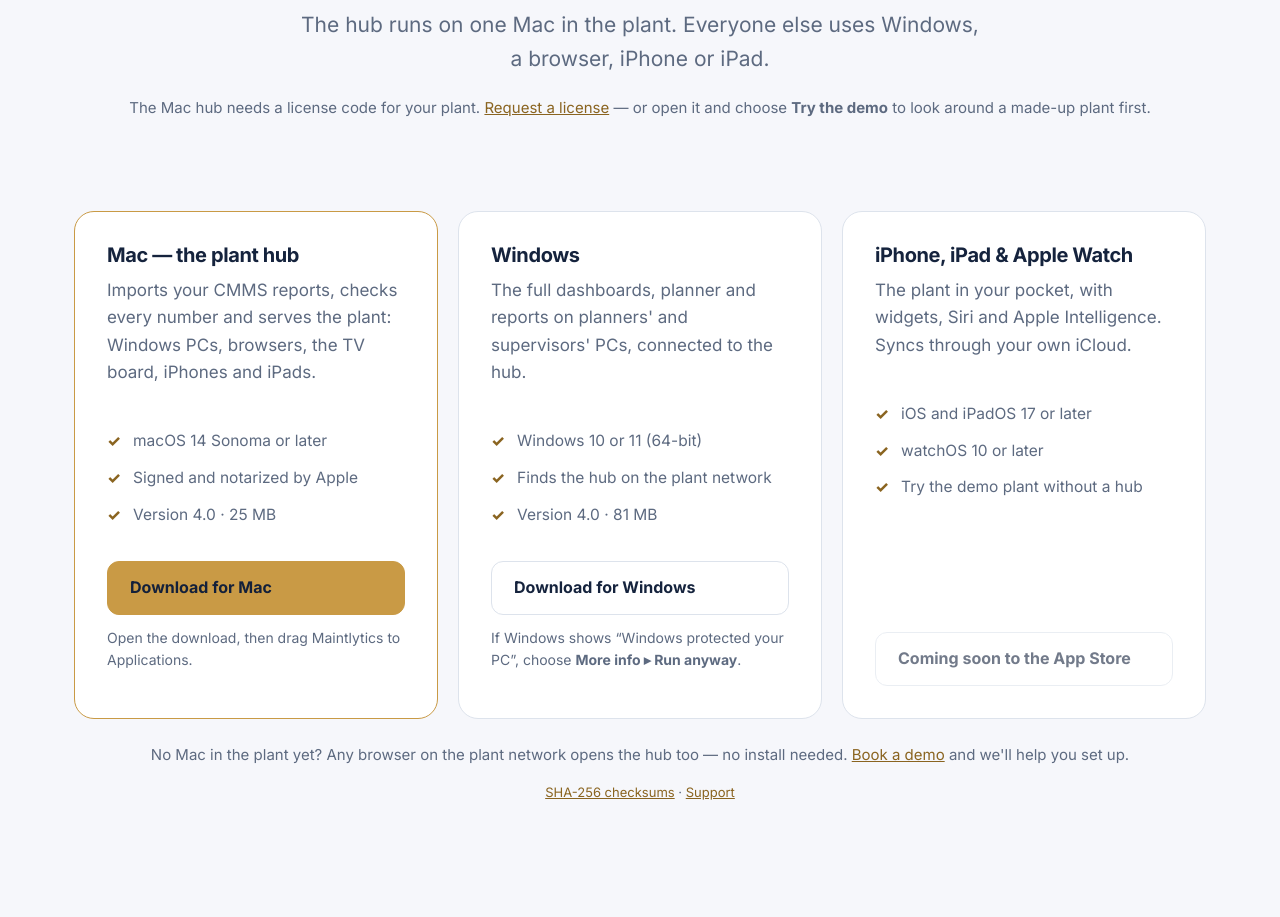
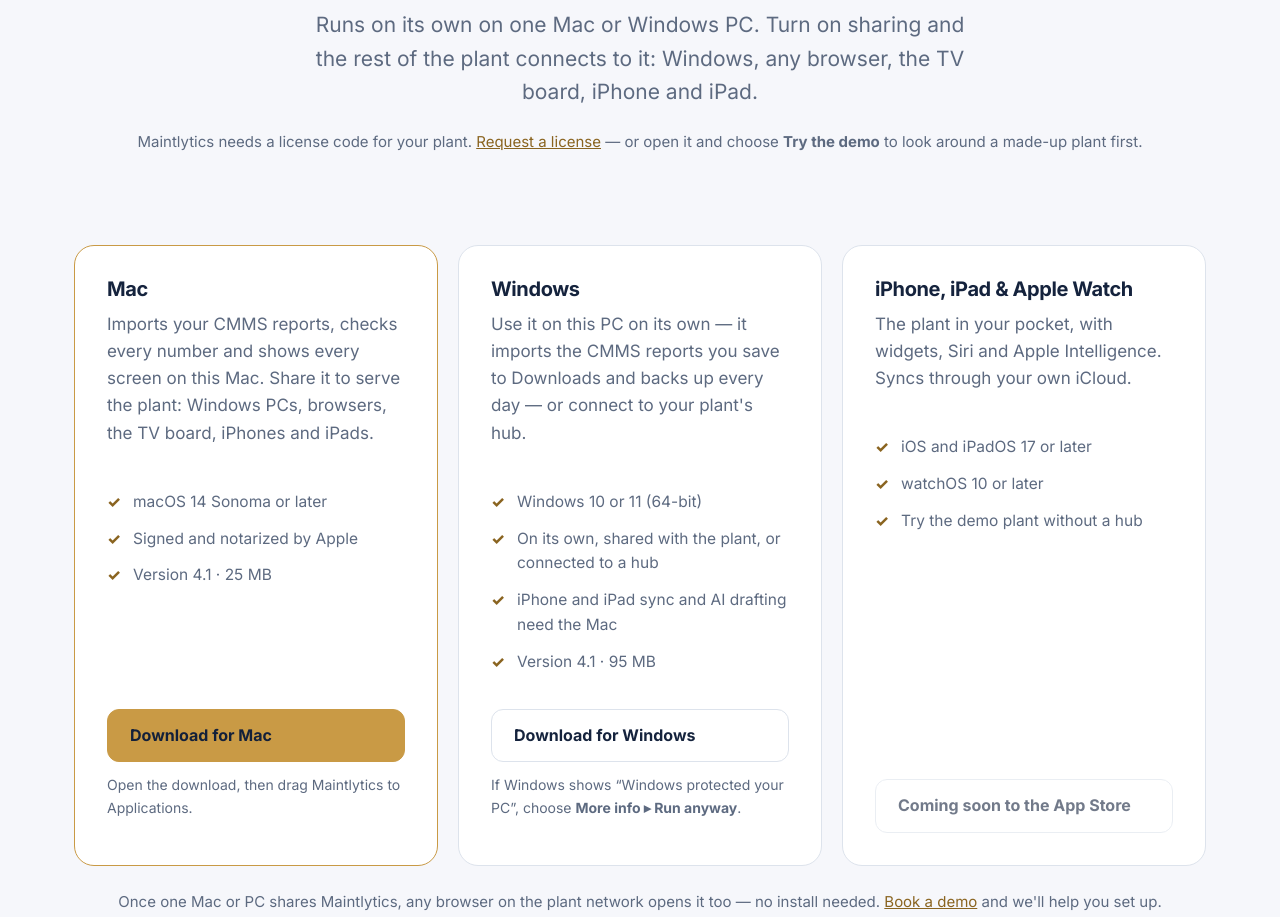
Before and after one commit to SpacemanchadZ/maintlytics.com, a plain HTML site: page docs/download.html in a window 1280 px wide. Shown: the part 260-1177 px from the top of the page. Drawn offline with Linux system fonts and the light colour scheme.

Commit message:
Download page: Maintlytics 4.1 for Mac and Windows, each runs on its own
Co-Authored-By: Claude Opus 5.5 <noreply@anthropic.com>

```diff
--- a/docs/download.html
+++ b/docs/download.html
@@ -4,9 +4,9 @@
 <meta charset="utf-8">
 <meta name="viewport" content="width=device-width, initial-scale=1">
 <title>Download — Maintlytics</title>
-<meta name="description" content="Download Maintlytics for Mac (the plant hub) and Windows, and get the iPhone, iPad and Apple Watch app.">
+<meta name="description" content="Download Maintlytics for Mac and Windows — on its own on one computer, or shared with the whole plant — and get the iPhone, iPad and Apple Watch app.">
 <meta property="og:title" content="Download — Maintlytics">
-<meta property="og:description" content="Download Maintlytics for Mac (the plant hub) and Windows, and get the iPhone, iPad and Apple Watch app.">
+<meta property="og:description" content="Download Maintlytics for Mac and Windows — on its own on one computer, or shared with the whole plant — and get the iPhone, iPad and Apple Watch app.">
 <meta property="og:image" content="https://maintlytics.com/img/overview.jpg">
 <meta property="og:type" content="website">
 <meta name="twitter:card" content="summary_large_image">
@@ -26,32 +26,33 @@
 <div class="pagehead"><div class="wrap center">
   <span class="eyebrow">Download</span>
   <h1>Get Maintlytics.</h1>
-  <p class="lead">The hub runs on one Mac in the plant. Everyone else uses Windows, a browser, iPhone or iPad.</p>
-  <p class="muted" style="font-size:15px">The Mac hub needs a license code for your plant. <a href="/contact">Request a license</a> — or open it and choose <b>Try the demo</b> to look around a made-up plant first.</p>
+  <p class="lead">Runs on its own on one Mac or Windows PC. Turn on sharing and the rest of the plant connects to it: Windows, any browser, the TV board, iPhone and iPad.</p>
+  <p class="muted" style="font-size:15px">Maintlytics needs a license code for your plant. <a href="/contact">Request a license</a> — or open it and choose <b>Try the demo</b> to look around a made-up plant first.</p>
 </div></div>
 
 <section style="padding-top:12px"><div class="wrap">
   <div class="tiers">
     <div class="tier" style="border-color:var(--gold)">
-      <h3>Mac — the plant hub</h3>
-      <p class="muted">Imports your CMMS reports, checks every number and serves the plant: Windows PCs, browsers, the TV board, iPhones and iPads.</p>
+      <h3>Mac</h3>
+      <p class="muted">Imports your CMMS reports, checks every number and shows every screen on this Mac. Share it to serve the plant: Windows PCs, browsers, the TV board, iPhones and iPads.</p>
       <ul>
         <li>macOS 14 Sonoma or later</li>
         <li>Signed and notarized by Apple</li>
-        <li>Version 4.0 · 25 MB</li>
+        <li>Version 4.1 · 25 MB</li>
       </ul>
-      <a class="btn gold" href="https://github.com/SpacemanchadZ/maintlytics.com/releases/download/v4.0/Maintlytics-4.0-Mac.zip">Download for Mac</a>
+      <a class="btn gold" href="https://github.com/SpacemanchadZ/maintlytics.com/releases/download/v4.1/Maintlytics-4.1-Mac.zip">Download for Mac</a>
       <p class="muted" style="font-size:14px;margin-top:12px">Open the download, then drag Maintlytics to Applications.</p>
     </div>
     <div class="tier">
       <h3>Windows</h3>
-      <p class="muted">The full dashboards, planner and reports on planners' and supervisors' PCs, connected to the hub.</p>
+      <p class="muted">Use it on this PC on its own — it imports the CMMS reports you save to Downloads and backs up every day — or connect to your plant's hub.</p>
       <ul>
         <li>Windows 10 or 11 (64-bit)</li>
-        <li>Finds the hub on the plant network</li>
-        <li>Version 4.0 · 81 MB</li>
+        <li>On its own, shared with the plant, or connected to a hub</li>
+        <li>iPhone and iPad sync and AI drafting need the Mac</li>
+        <li>Version 4.1 · 95 MB</li>
       </ul>
-      <a class="btn" href="https://github.com/SpacemanchadZ/maintlytics.com/releases/download/v4.0/Maintlytics-4.0-Windows-Setup.exe">Download for Windows</a>
+      <a class="btn" href="https://github.com/SpacemanchadZ/maintlytics.com/releases/download/v4.1/Maintlytics-4.1-Windows-Setup.exe">Download for Windows</a>
       <p class="muted" style="font-size:14px;margin-top:12px">If Windows shows “Windows protected your PC”, choose <b>More info ▸ Run anyway</b>.</p>
     </div>
     <div class="tier">
@@ -65,8 +66,8 @@
       <span class="btn" style="opacity:.6;cursor:default">Coming soon to the App Store</span>
     </div>
   </div>
-  <p class="muted center" style="margin-top:24px;font-size:15px">No Mac in the plant yet? Any browser on the plant network opens the hub too — no install needed. <a href="/contact">Book a demo</a> and we'll help you set up.</p>
-  <p class="muted center" style="font-size:13px"><a href="https://github.com/SpacemanchadZ/maintlytics.com/releases/download/v4.0/SHA256SUMS.txt">SHA-256 checksums</a> · <a href="/support">Support</a></p>
+  <p class="muted center" style="margin-top:24px;font-size:15px">Once one Mac or PC shares Maintlytics, any browser on the plant network opens it too — no install needed. <a href="/contact">Book a demo</a> and we'll help you set up.</p>
+  <p class="muted center" style="font-size:13px"><a href="https://github.com/SpacemanchadZ/maintlytics.com/releases/download/v4.1/SHA256SUMS.txt">SHA-256 checksums</a> · <a href="/support">Support</a></p>
 </div></section>
 </main>
 <footer><div class="wrap">
```
Also changed, not shown: pages/download.html (+14 -13 lines).
